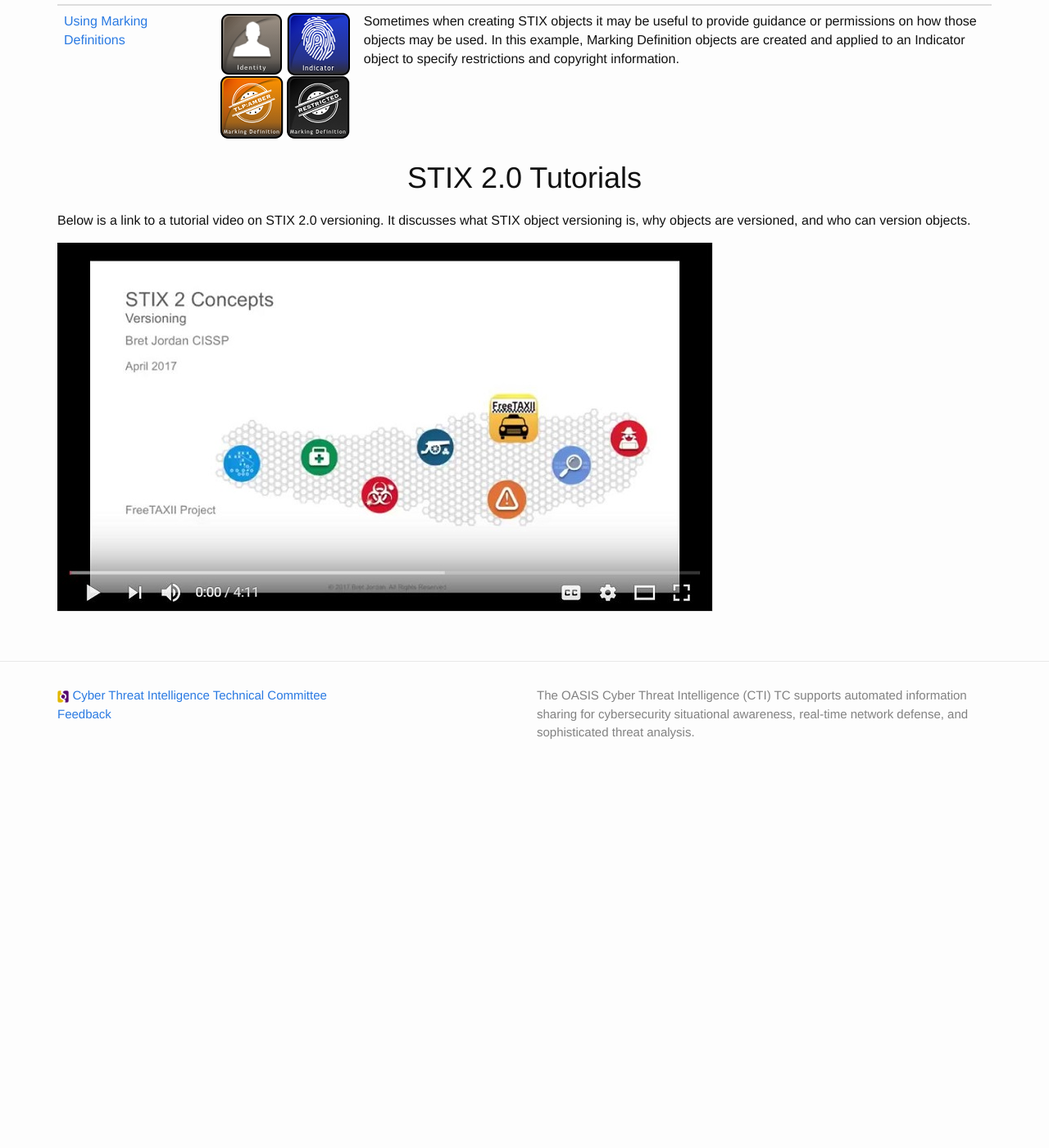
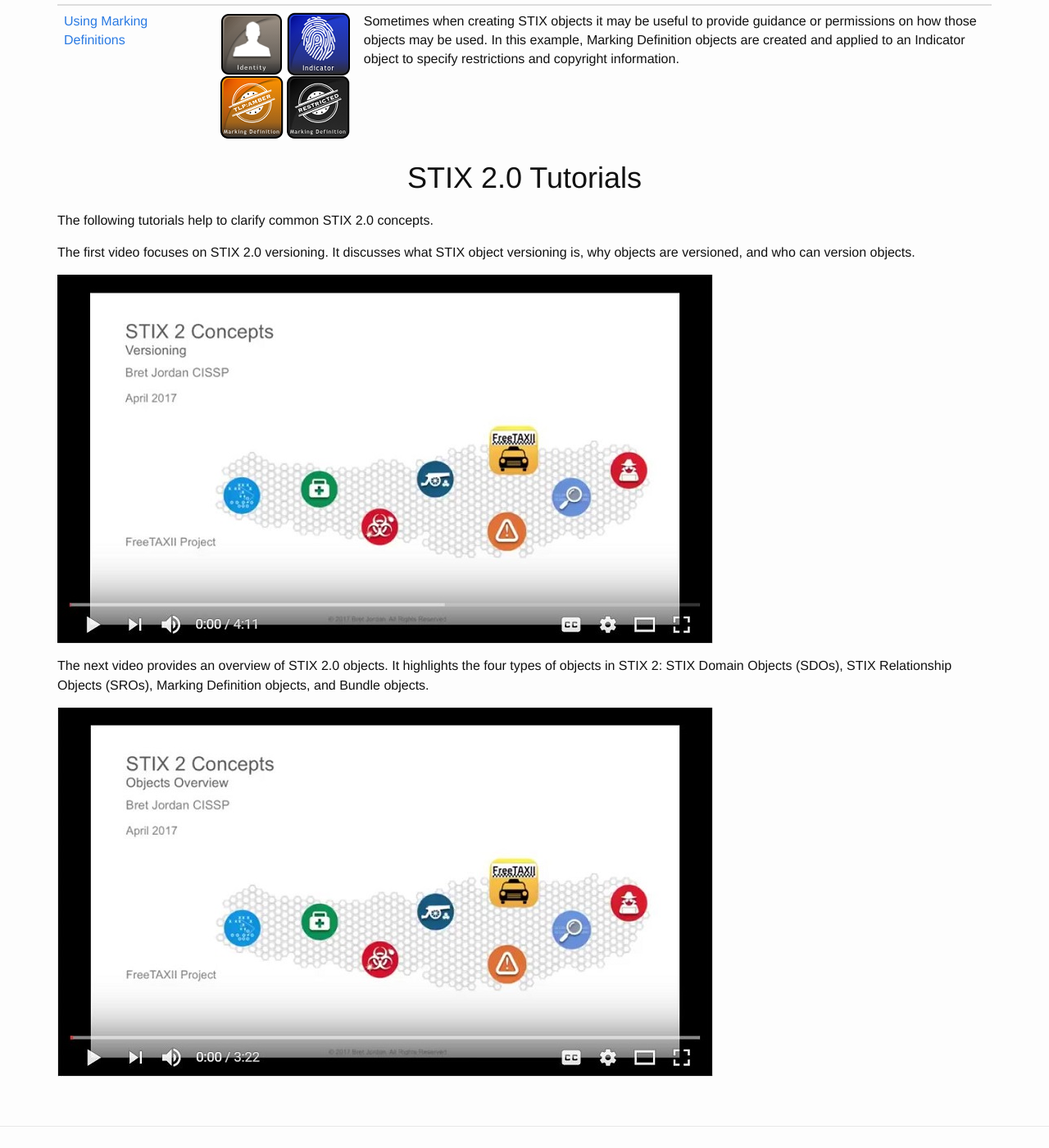
Before and after one commit to oasis-open/cti-documentation, a Jekyll site: the page built from stix/examples.md, in a window 1280 px wide and 1400 px high, scrolled down 944 px. Shown: the whole window at 82% size. Built offline with Jekyll 4.4.1, drawn with Linux system fonts in a browser that asks for light colours; before the commit the page ends 1894 px from its top, so only the background shows below that.

Commit message:
Added 2nd tutorial video about STIX objects

```diff
--- a/stix/examples.md
+++ b/stix/examples.md
@@ -32,6 +32,12 @@ The examples below demonstrate how to use STIX 2.0 concepts for common use cases
 STIX 2.0 Tutorials
 ==================
 
-Below is a link to a tutorial video on STIX 2.0 versioning. It discusses what STIX object versioning is, why objects are versioned, and who can version objects.
+The following tutorials help to clarify common STIX 2.0 concepts.
+
+The first video focuses on STIX 2.0 versioning. It discusses what STIX object versioning is, why objects are versioned, and who can version objects.
 
 [![STIX Versioning]({{ site.baseurl }}/img/Versioning-video.JPG)](https://www.youtube.com/watch?v=s4c4PHUfttE "STIX Versioning")
+
+The next video provides an overview of STIX 2.0 objects. It highlights the four types of objects in STIX 2: STIX Domain Objects (SDOs), STIX Relationship Objects (SROs), Marking Definition objects, and Bundle objects.
+
+[![STIX Versioning]({{ site.baseurl }}/img/Objects-overview.JPG)](https://www.youtube.com/watch?v=iAnd3rApMcA "Objects Overview")
```
Also changed, not shown: img/Objects-overview.JPG (added).
